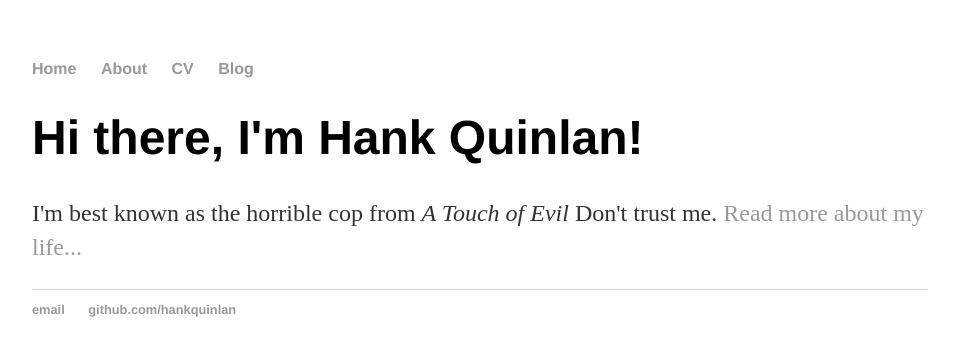
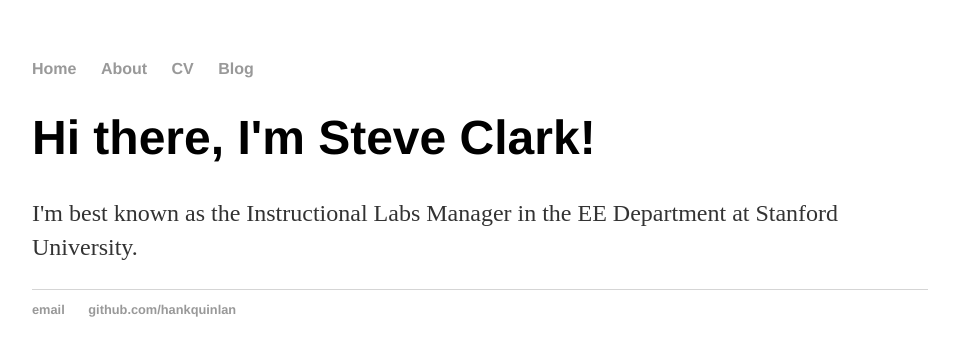
Before and after one commit to stevenmclark/stevenmclark.github.io, a Jekyll site: the page built from index.html, in a window 1280 px wide. Shown: the top 356 px of the page, without its empty margins (160-1115 px from the left). Built offline with Jekyll 4.4.1, drawn with Linux system fonts in a browser that asks for light colours.

Commit message:
Update index.html

```diff
--- a/index.html
+++ b/index.html
@@ -1,8 +1,8 @@
 ---
 layout: default
-title: Hank Quinlan, Horrible Cop
+title: Steven Clark, All around curious guy
 ---
 <div class="blurb">
-	<h1>Hi there, I'm Hank Quinlan!</h1>
-	<p>I'm best known as the horrible cop from <em>A Touch of Evil</em> Don't trust me. <a href="/about">Read more about my life...</a></p>
+	<h1>Hi there, I'm Steve Clark!</h1>
+	<p>I'm best known as the Instructional Labs Manager in the EE Department at Stanford University.</p>
 </div><!-- /.blurb -->
```
